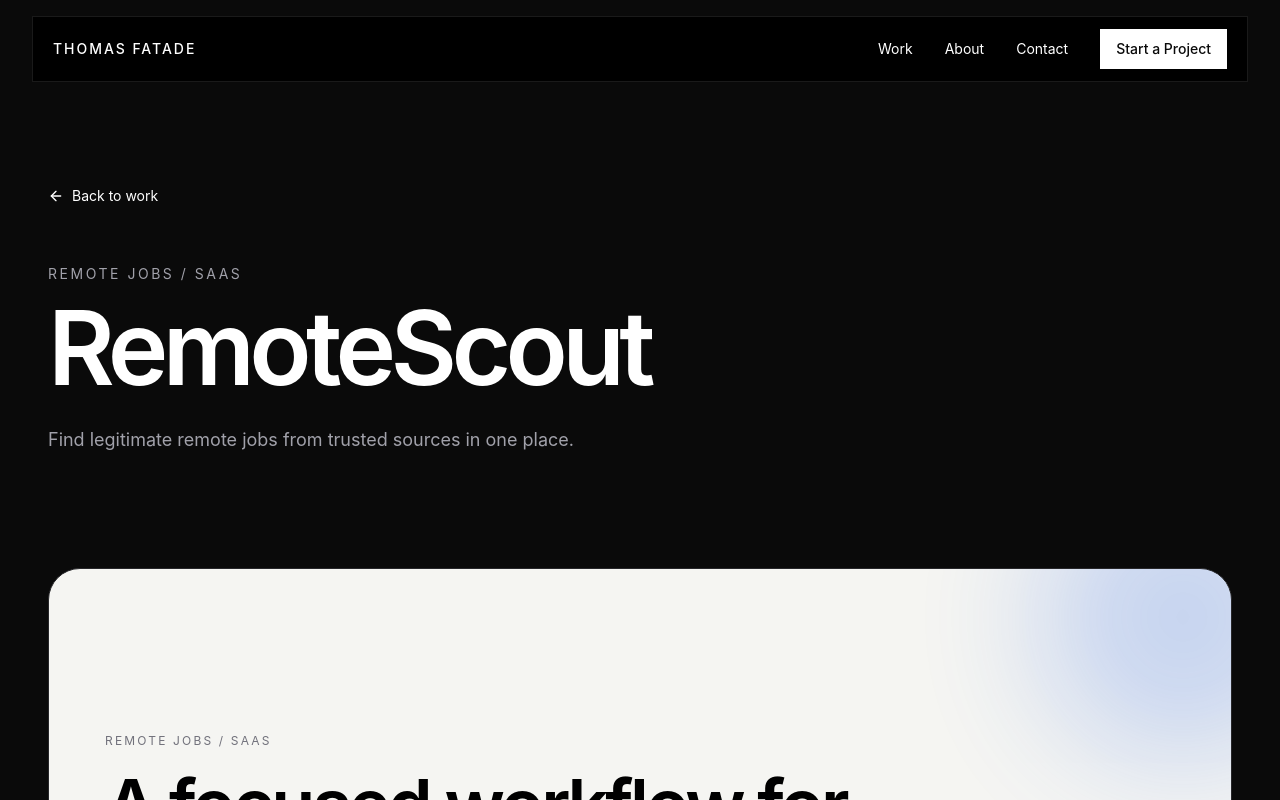
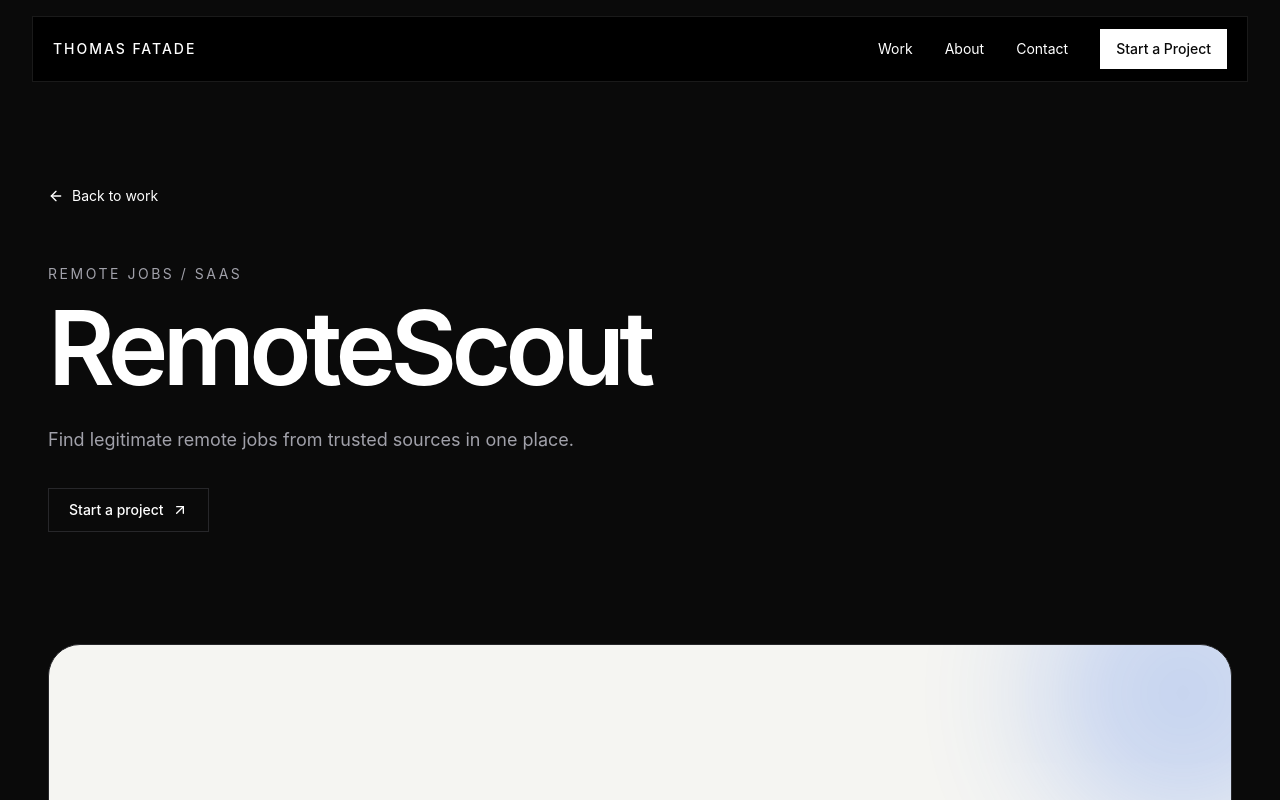
Before and after one commit to Thomas302-star/Thomas-portfolio, a Next.js app: page /work/remotescout in a window 1280 px wide. Shown: the top 800 px of the page. Built offline with nearby package versions, Linux system fonts and the light colour scheme.

Commit message:
feat: add case study project CTAs

```diff
--- a/components/projects/case-study-layout.tsx
+++ b/components/projects/case-study-layout.tsx
@@ -1,6 +1,6 @@
 import type { ReactNode } from "react";
 import Link from "next/link";
-import { ArrowLeft, ArrowUpRight } from "lucide-react";
+import { ArrowLeft, ArrowUpRight, ExternalLink } from "lucide-react";
 import { Reveal } from "@/components/ui/reveal";
 
 type CaseStudyLayoutProps = {
@@ -14,9 +14,10 @@ type CaseStudyLayoutProps = {
   nextProject?: { title: string; href: string };
   children?: ReactNode;
   visual?: { eyebrow: string; title: string; accent: string };
+  liveUrl?: string;
 };
 
-export function CaseStudyLayout({ category, title, intro, overview, focus, details = [], deliverables = [], nextProject, children, visual }: CaseStudyLayoutProps) {
+export function CaseStudyLayout({ category, title, intro, overview, focus, details = [], deliverables = [], nextProject, children, visual, liveUrl }: CaseStudyLayoutProps) {
   return (
     <main className="bg-[var(--background)] text-white">
       <section className="px-5 pb-20 pt-32 sm:px-8 sm:pb-24 sm:pt-36 lg:px-12 lg:pb-28 lg:pt-44">
@@ -35,6 +36,20 @@ export function CaseStudyLayout({ category, title, intro, overview, focus, detai
           </Reveal>
           <Reveal delay={0.16}>
             <p className="mt-7 max-w-3xl text-base leading-7 text-[var(--muted)] sm:text-lg sm:leading-8">{intro}</p>
+          </Reveal>
+          <Reveal delay={0.22}>
+            <div className="mt-8 flex flex-wrap gap-3">
+              {liveUrl && (
+                <a href={liveUrl} target="_blank" rel="noreferrer" className="inline-flex min-h-11 items-center gap-2 bg-white px-5 text-sm font-medium text-black transition-transform hover:-translate-y-0.5 focus-visible:outline-none focus-visible:ring-2 focus-visible:ring-[var(--accent)]">
+                  View live project
+                  <ExternalLink size={16} />
+                </a>
+              )}
+              <Link href="/contact" className="inline-flex min-h-11 items-center gap-2 border border-[var(--border)] px-5 text-sm font-medium text-white transition-colors hover:border-white focus-visible:outline-none focus-visible:ring-2 focus-visible:ring-[var(--accent)]">
+                Start a project
+                <ArrowUpRight size={16} />
+              </Link>
+            </div>
           </Reveal>
         </div>
       </section>
```
